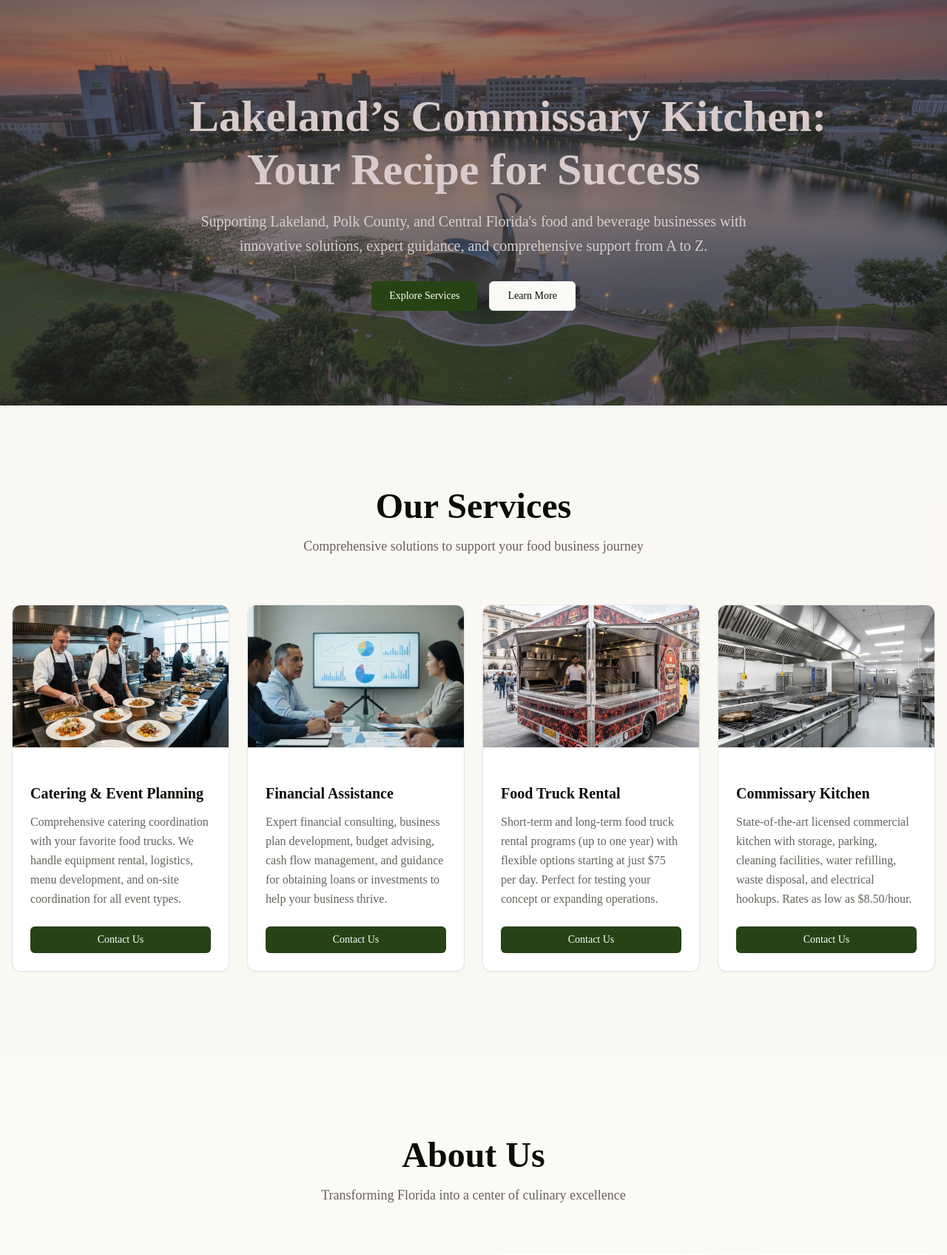
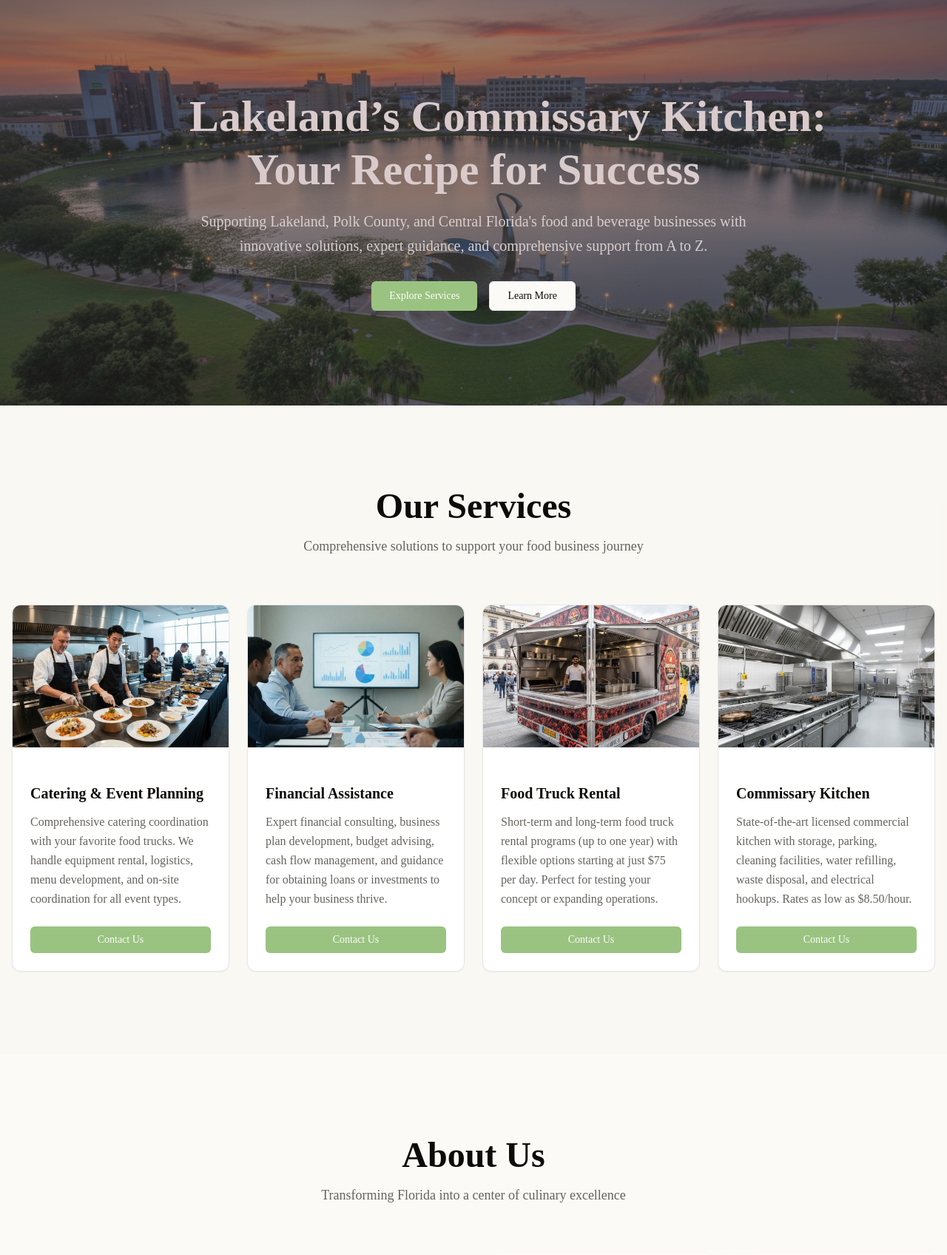
Before and after one commit to YeilerMR/BroadwayCommissary, a PHP site: page /BroadwayCommissary/ in a window 1280 px wide. Shown: the part 81-1777 px from the top of the page at 74% size. Run offline with PHP 8.4, Linux system fonts and the light colour scheme.

Commit message:
Update output.css

```diff
--- a/assets/css/output.css
+++ b/assets/css/output.css
@@ -497,7 +497,7 @@
   --card-foreground: oklch(0.15 0.01 85);
   --popover: oklch(1 0 0);
   --popover-foreground: oklch(0.15 0.01 85);
-  --primary: oklch(0.35 0.08 135);
+  --primary: oklch(0.77 0.1 134.06 / 1);;
   --primary-foreground: oklch(0.99 0.005 85);
   --secondary: oklch(0.95 0.01 85);
   --secondary-foreground: oklch(0.15 0.01 85);
@@ -509,7 +509,7 @@
   --destructive-foreground: oklch(0.99 0.005 85);
   --border: oklch(0.9 0.01 85);
   --input: oklch(0.9 0.01 85);
-  --ring: oklch(0.35 0.08 135);
+  --ring: oklch(0.77 0.1 134.06 / 1);;
   --chart-1: oklch(0.646 0.222 41.116);
   --chart-2: oklch(0.6 0.118 184.704);
   --chart-3: oklch(0.398 0.07 227.392);
@@ -578,8 +578,6 @@
 }
 
 .headerBG, header.headerBG {
-  /* Updated header color per user request */
-  background-color: #2abf95;
   background-color: oklch(0.77 0.1 134.06 / 1);
 }
 
@@ -593,7 +591,7 @@
 }
 
 .img-home {
-  background-image: url('https://broadwaycommissary-production.up.railway.app/assets/img/home.png');
+  background-image: url('../img/home.png');
 }
 
 @property --tw-translate-x {
```
